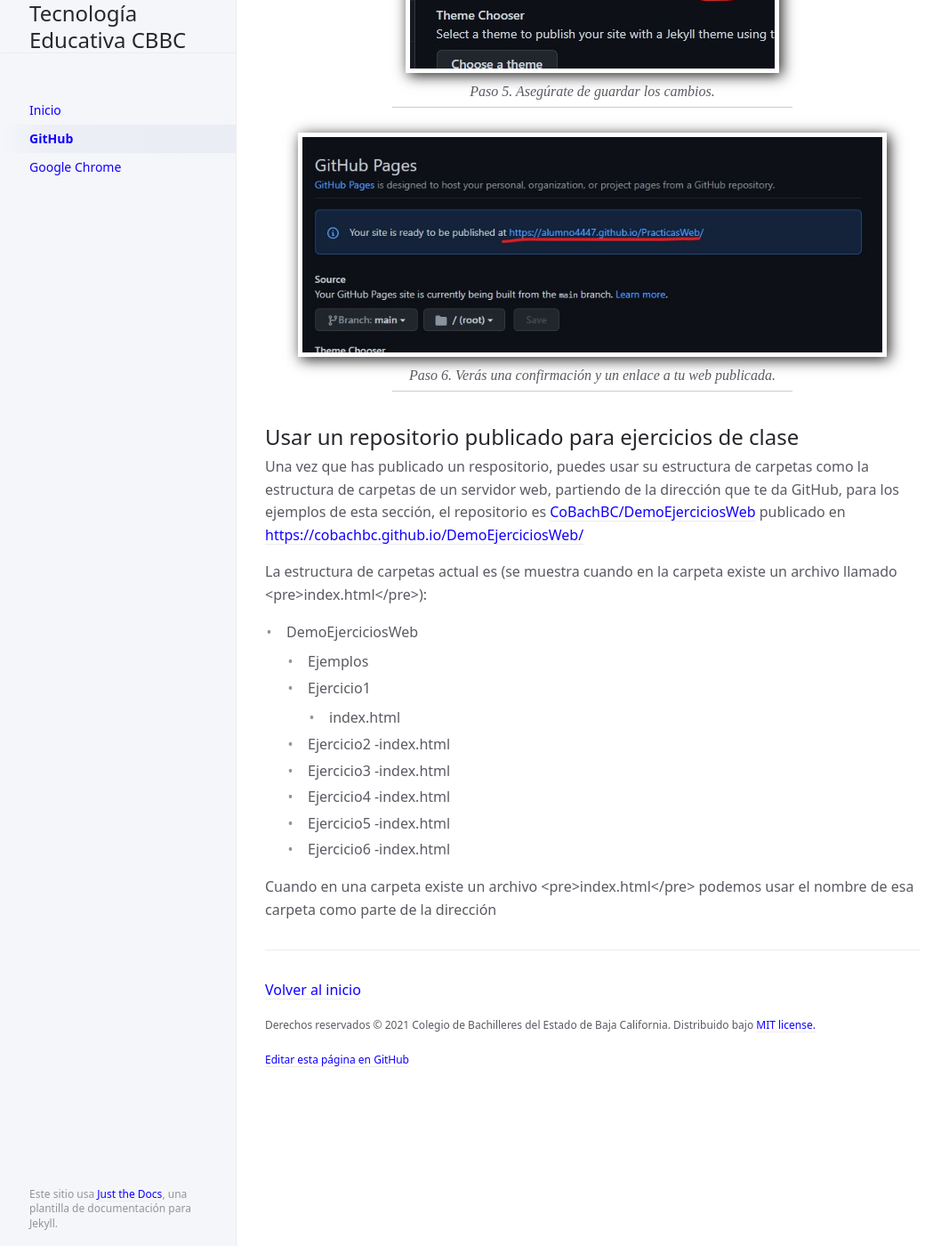
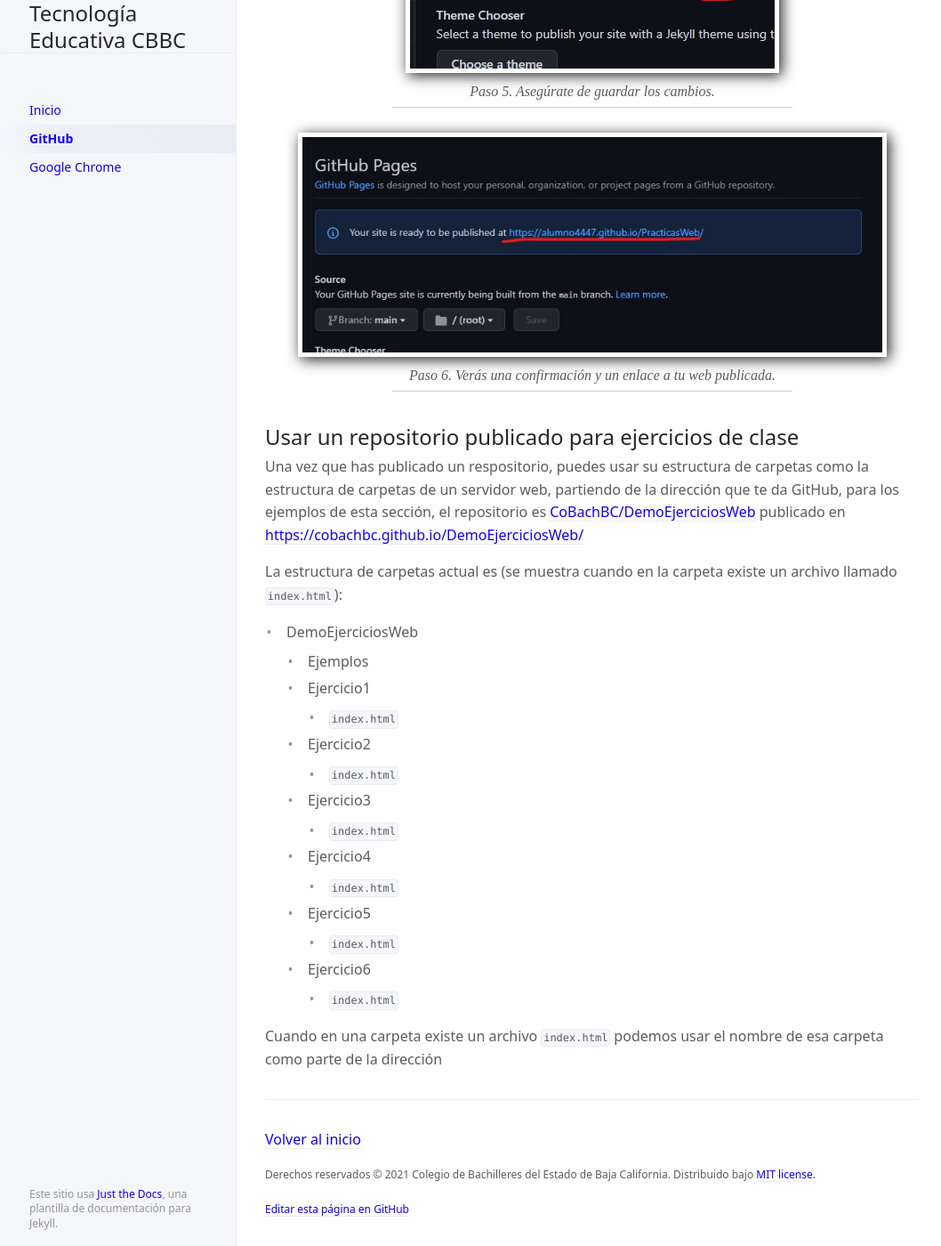
Before and after one commit to CoBachBC/demo, a Jekyll site: the page built from docs/github.md, in a window 1280 px wide and 1400 px high, scrolled down 10707 px. Shown: the whole window at 89% size, without its empty margins (106-1164 px from the left). Built offline with Jekyll 4.4.1, drawn with Linux system fonts in a browser that asks for light colours.

Commit message:
Update github.md

```diff
--- a/docs/github.md
+++ b/docs/github.md
@@ -150,21 +150,21 @@
 
 Una vez que has publicado un respositorio, puedes usar su estructura de carpetas como la estructura de carpetas de un servidor web, partiendo de la dirección que te da GitHub, para los ejemplos de esta sección, el repositorio es [CoBachBC/DemoEjerciciosWeb](https://github.com/CoBachBC/DemoEjerciciosWeb) publicado en [https://cobachbc.github.io/DemoEjerciciosWeb/](https://cobachbc.github.io/DemoEjerciciosWeb/)
 
-La estructura de carpetas actual es (se muestra cuando en la carpeta existe un archivo llamado <pre>index.html</pre>):
+La estructura de carpetas actual es (se muestra cuando en la carpeta existe un archivo llamado <code>index.html</code>):
 
 - DemoEjerciciosWeb
     - Ejemplos
     - Ejercicio1
-        - index.html
+        - <code>index.html</code>
     - Ejercicio2
-        -index.html
+        - <code>index.html</code>
     - Ejercicio3
-        -index.html
+        - <code>index.html</code>
     - Ejercicio4
-        -index.html
+        - <code>index.html</code>
     - Ejercicio5
-        -index.html
+        - <code>index.html</code>
     - Ejercicio6
-        -index.html
+        - <code>index.html</code>
 
-Cuando en una carpeta existe un archivo <pre>index.html</pre> podemos usar el nombre de esa carpeta como parte de la dirección
+Cuando en una carpeta existe un archivo <code>index.html</code> podemos usar el nombre de esa carpeta como parte de la dirección
```
